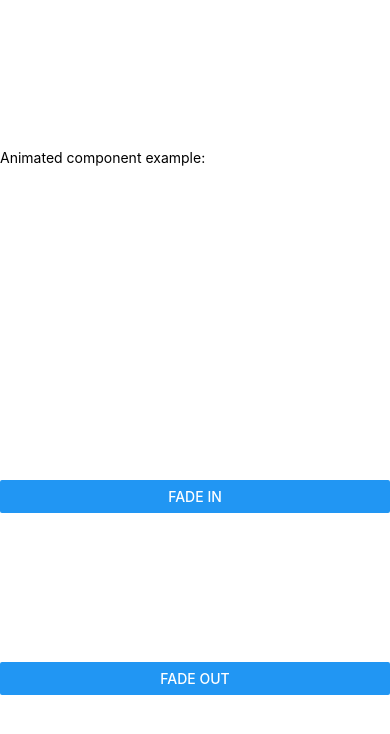
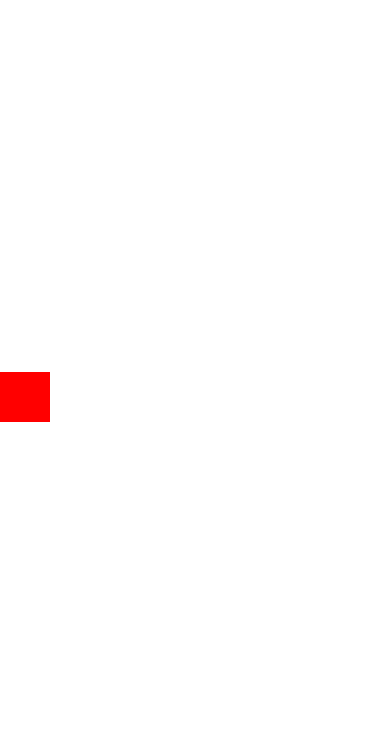
Before and after one commit to qadratic/react-native-animations, a React Native app: screen / in a window 390 px wide. Shown: the top 734 px of the page. Built offline with nearby package versions, Linux system fonts and the light colour scheme.

Commit message:
added movable square rotating with drag and spring

```diff
--- a/App.js
+++ b/App.js
@@ -3,13 +3,15 @@ import { View } from 'react-native'
 import ModalImplement from './components/ModalImplement'
 import FormWithFormik from './components/FormWithFormik'
 import AnimatedImplementation from './components/AnimatedImplementation'
+import MovableSquare from './components/MovableSquare'
 
 export default function App() {
 	return (
 		<View style={{height:'100%'}}>
 			{/* <ModalImplement /> */}
 			{/* <FormWithFormik /> */}
-			<AnimatedImplementation />
+			{/* <AnimatedImplementation /> */}
+			<MovableSquare />
 		</View>
 	)
 }
--- /dev/null
+++ b/components/MovableSquare.js
@@ -0,0 +1,60 @@
+import React, { useRef } from 'react'
+import { View, Animated, StyleSheet, Dimensions } from 'react-native'
+
+export default function MovableSquare() {
+	// const squareXY = useRef(new Animated.ValueXY({x:0, y:0})).current
+	const squareX = useRef(new Animated.Value(0)).current
+
+	console.log(squareX)
+	return (
+		<View>
+			<Animated.View
+				style={{
+					...styles.square,
+					transform: [
+						{ translateX: squareX },
+						{
+							rotate: squareX.interpolate({
+								inputRange: [0, 100],
+								outputRange: ['0deg', '180deg']
+							})
+						}
+					],
+				}}
+				// style={{ ...styles.square, top:squareXY.y, left:squareXY.x }}
+				onStartShouldSetResponder={() => true}
+				onMoveShouldSetResponder={() => true}
+
+				onResponderGrant={() => { console.log('responder granted') }}
+				onResponderMove={evt => {
+					// console.log(evt.nativeEvent.locationX,evt.nativeEvent.locationY)
+					// console.log(evt.nativeEvent.pageX,evt.nativeEvent.pageY)
+					squareX.setValue(evt.nativeEvent.pageX - 25)
+				}}
+				onResponderRelease={() => {
+					console.log('leave')
+					Animated.spring(
+						squareX,
+						{
+							toValue: 0,
+							// duration:500
+						}
+					).start()
+				}}
+
+
+			>
+
+			</Animated.View>
+		</View>
+	)
+}
+
+const styles = StyleSheet.create({
+	square: {
+		top: Dimensions.get('window').height / 2 - 50,
+		height: 50,
+		width: 50,
+		backgroundColor: 'red',
+	}
+})
```
